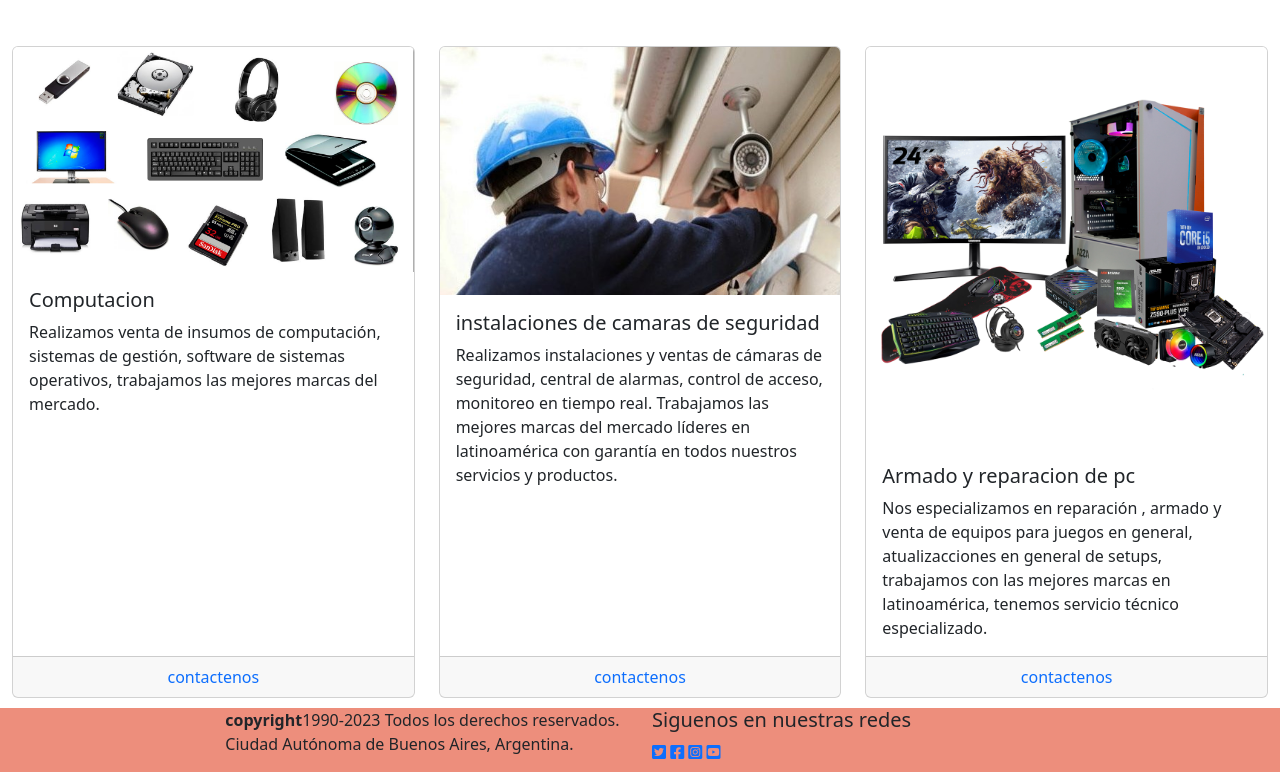
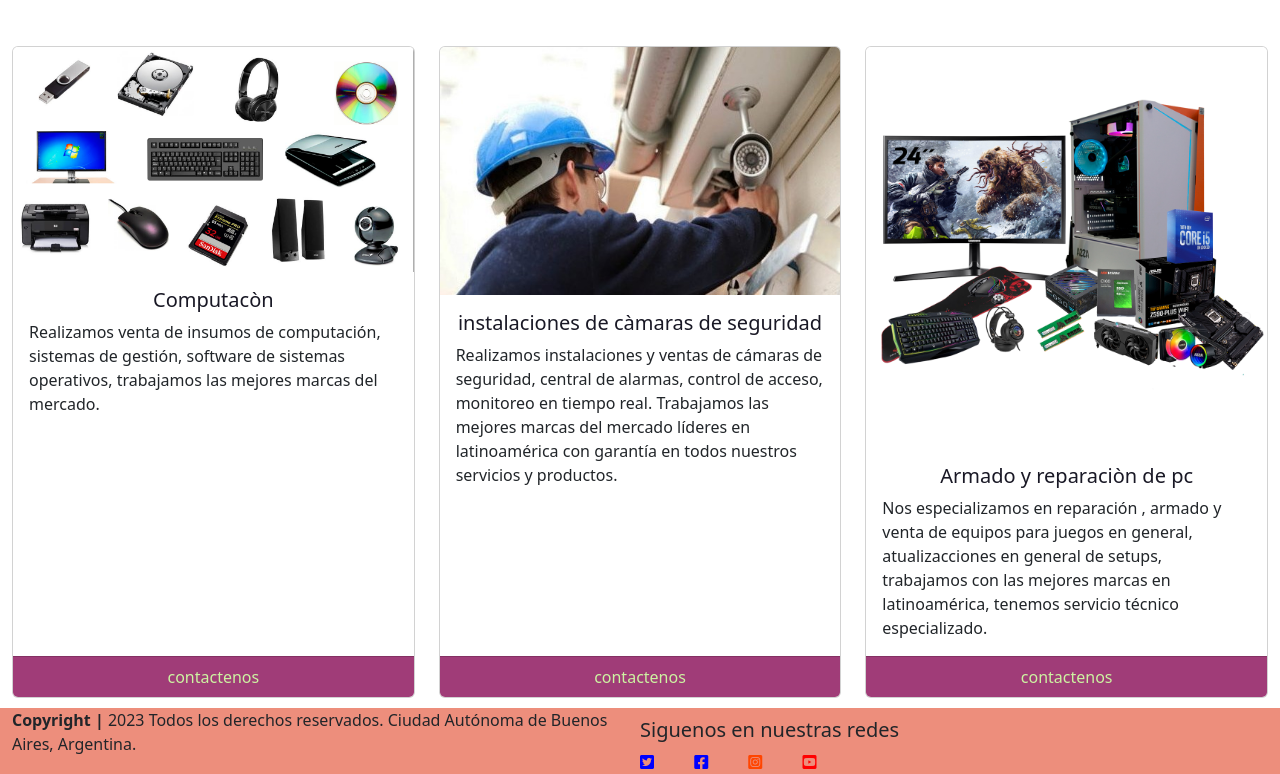
Before and after one commit to victorcapcha/preentrega3-capcha, a website: page index.html in a window 1280 px wide. Shown: the part 578-1352 px from the top of the page. Drawn offline with nearby package versions, Linux system fonts and the light colour scheme.

Commit message:
metiendo ccss

```diff
--- a/index.html
+++ b/index.html
@@ -84,7 +84,7 @@
               <a href="./pages/computacion.html"><img src="./img/computacion.png" class="card-img-top"
                   alt="accesorios decomputacion" /></a>
               <div class="card-body">
-                <h5 class="card-title">Computacion</h5>
+                <h5 class="card-title">Computacòn</h5>
                 <p class="card-text">
                   Realizamos venta de insumos de computación, sistemas de
                   gestión, software de sistemas operativos, trabajamos las
@@ -103,7 +103,7 @@
                   alt="personal instalando una camara" /></a>
               <div class="card-body">
                 <h5 class="card-title">
-                  instalaciones de camaras de seguridad
+                  instalaciones de càmaras de seguridad
                 </h5>
                 <p class="card-text">
                   Realizamos instalaciones y ventas de cámaras de seguridad,
@@ -124,7 +124,7 @@
               <a href="./pages/gaming.html"><img src="./img/armado3.jpg" class="card-img-top"
                   alt="equipos gaming" /></a>
               <div class="card-body">
-                <h5 class="card-title">Armado y reparacion de pc</h5>
+                <h5 class="card-title">Armado y reparaciòn de pc</h5>
                 <p class="card-text">
                   Nos especializamos en reparación , armado y venta de equipos
                   para juegos en general, atualizacciones en general de
@@ -144,19 +144,19 @@
   <!--footer-->
   <footer>
     <div class="container-fluid">
-      <div class="row d-flex justify-content-center">
+      <div class="row">
         <!--copyright-->
-        <div class="col-xs-12 col-lg-4">
+        <div class="col-xs-12 col-lg-6">
           <p>
-            <b>copyright</b>1990-2023 Todos los derechos
-            reservados. Ciudad Autónoma de Buenos Aires, Argentina.
+            <b>Copyright | </b>2023 Todos los derechos reservados. Ciudad
+            Autónoma de Buenos Aires, Argentina.
           </p>
         </div>
         <!--redes-->
-        <div class="col-xs-12 col-lg-4">
+        <div class="col-xs-12 col-lg-6" class="redes">
           <div>
-          <h5>Siguenos en nuestras redes</h5>
-        </div>
+            <h5>Siguenos en nuestras redes</h5>
+          </div>
           <a href="https://twitter.com/" target="_blank" class="twitter"><i class="fa-brands fa-square-twitter"></i></a>
           <a href="https://es-la.facebook.com/" target="_blank" class="facebook"><i
               class="fa-brands fa-square-facebook"></i></a>
--- a/scss/_contacto.scss
+++ b/scss/_contacto.scss
@@ -2,6 +2,13 @@ section {
   div {
     h2 {
       color: $color-logo;
+      text-align: center;
+      margin: 20px;
+    }
+    form {
+    .form-group{
+      margin: 25px;
+      }
     }
   }
 }
--- a/scss/_footer.scss
+++ b/scss/_footer.scss
@@ -1,5 +1,24 @@
 footer {
-  background-color: $color-footer;
-  width: 100%;
-  margin-top: 10px;
+  div {
+    background-color: $color-footer;
+    width: 100%;
+    margin-top: 10px;
+    .twitter{
+    color: blue;
+    }
+    .facebook{
+    color: blue;
+    }
+    .instagram{
+    color: orangered;
+    }
+    .youtube{
+    color: red;
+    }
+    a {
+      i {
+        width:50px;
+      }
+    }
+  }
 }
--- a/scss/_generales.scss
+++ b/scss/_generales.scss
@@ -3,4 +3,10 @@
 }
 main {
   padding-bottom: 0%;
+  .card-title{
+  color: #191825;
+  }
+  h5 {
+    text-align: center;
+  }
 }
--- a/scss/_index.scss
+++ b/scss/_index.scss
@@ -8,9 +8,11 @@ section {
   div {
     .card-footer {
       text-align: center;
+      background: $color-header;
     }
     a {
       text-decoration: none;
+      color: $color-menu;
     }
   }
 }
```
Also changed, not shown: pages/betacomputacion.html (+9 -9 lines), pages/betagaming.html (+9 -9 lines), pages/betaseguridad.html (+11 -10 lines), pages/computacion.html (+9 -9 lines), pages/contacto.html (+9 -9 lines), pages/gaming.html (+9 -10 lines), pages/seguridad.html (+9 -9 lines), css/estilos.css, img/logo.jpg (added), 1 other file.
